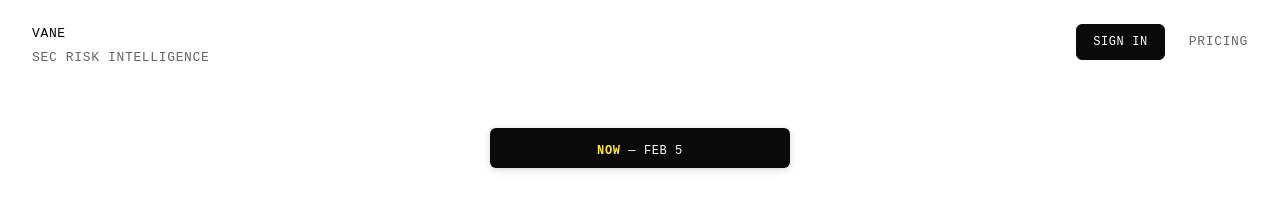
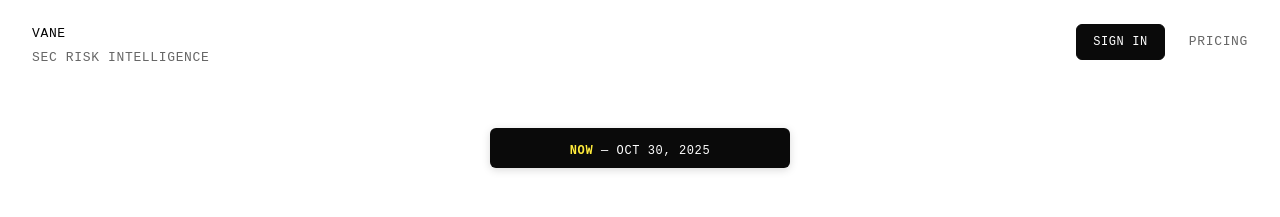
Before and after one commit to snewcomer/sec-risks-frontend, a SvelteKit app: page / in a window 1280 px wide. Shown: the top 217 px of the page. Built offline with nearby package versions, Linux system fonts and the light colour scheme; no server answers.

Commit message:
add dates for homepage

```diff
--- a/src/routes/+page.svelte
+++ b/src/routes/+page.svelte
@@ -12,15 +12,15 @@
 
 	// Ticker rotation data
 	const tickers = [
-		{ ticker: 'WMT', date: 'Mar 20' },
-		{ ticker: 'NOW', date: 'Feb 5' },
-		{ ticker: 'DOW', date: 'Feb 13' },
-		{ ticker: 'NVDA', date: 'Feb 26' },
-		{ ticker: 'MU', date: 'Jan 8' },
-		{ ticker: 'XOM', date: 'Feb 28' },
-		{ ticker: 'AAPL', date: 'Nov 1' },
-		{ ticker: 'MSFT', date: 'Jul 30' },
-		{ ticker: 'TSLA', date: 'Jan 29' }
+		{ ticker: 'WMT', date: 'Dec 2, 2025' },
+		{ ticker: 'NOW', date: 'Oct 30, 2025' },
+		{ ticker: 'DOW', date: 'Feb 3, 2026' },
+		{ ticker: 'NVDA', date: 'Nov 11, 2025' },
+		{ ticker: 'MU', date: 'Dec 18, 2025' },
+		{ ticker: 'XOM', date: 'Nov 3, 2025' },
+		{ ticker: 'AAPL', date: 'Jan 30, 2026' },
+		{ ticker: 'MSFT', date: 'Oct 29, 2025' },
+		{ ticker: 'TSLA', date: 'Jan 29, 2026' }
 	];
 
 	let currentTickerIndex = $state(0);
```
